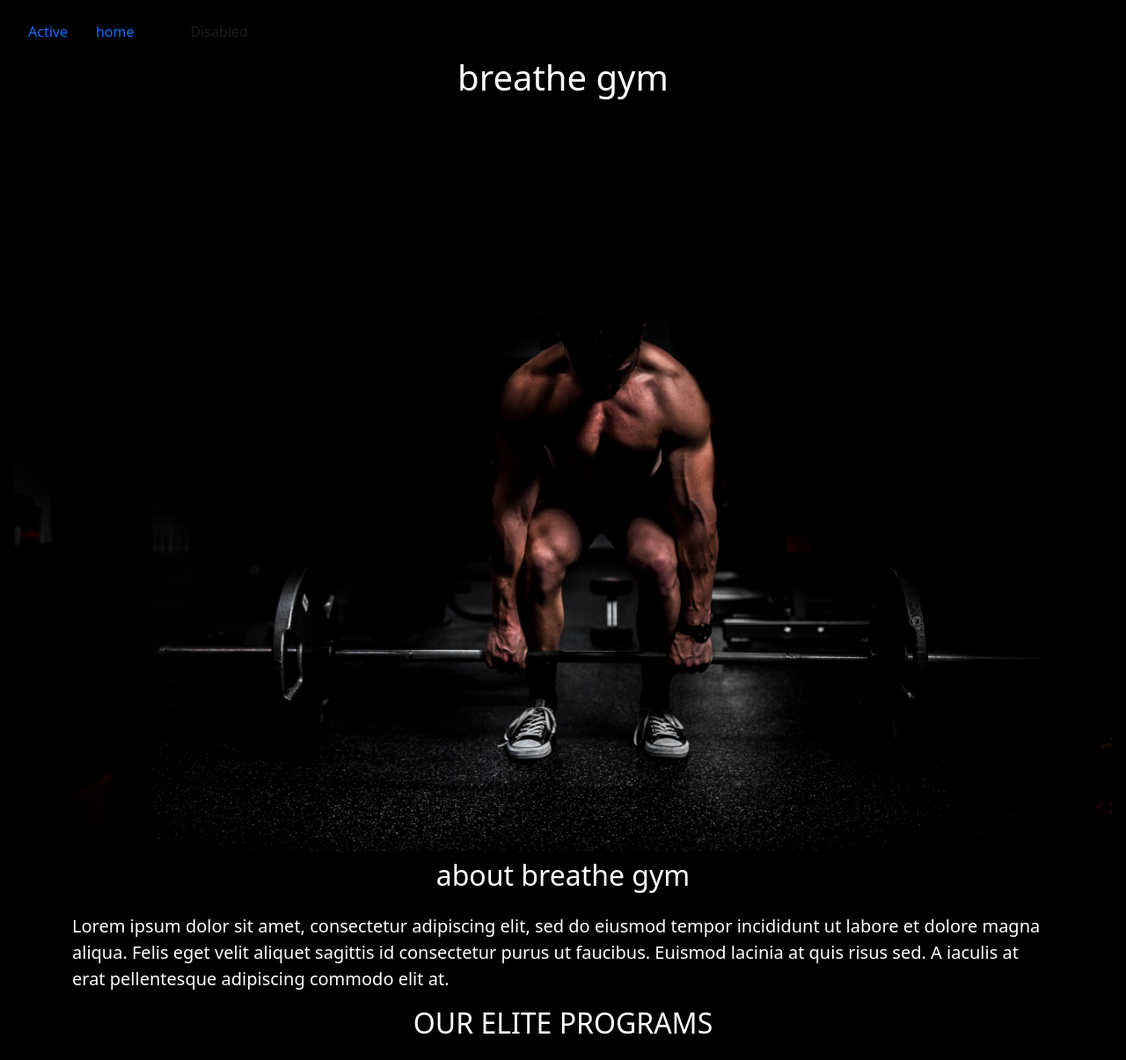
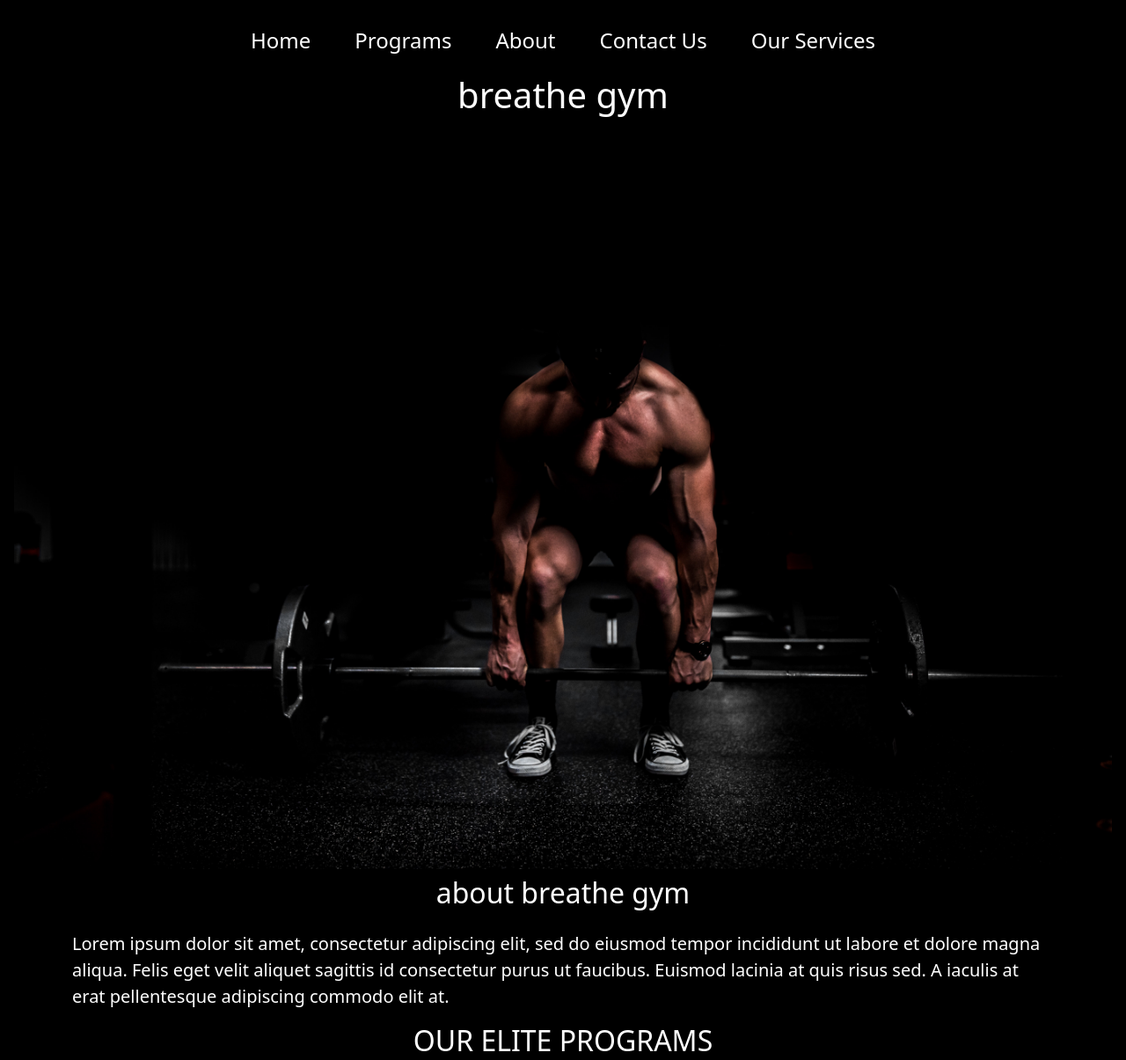
Before and after one commit to sidhr1h/mini-proj-website, a Flask app: page / in a window 1280 px wide. Shown: the top 1205 px of the page at 88% size. Run offline with Flask 2, Linux system fonts and the light colour scheme.

Commit message:
added nav bar

```diff
--- a/public/style.css
+++ /dev/null
@@ -1,3 +0,0 @@
-/*
-  Put your css here!
-*/
--- a/templates/home.html
+++ b/templates/home.html
@@ -11,6 +11,7 @@
   <meta charset="UTF-8">
   <meta http-equiv="X-UA-Compatible" content="IE=edge">
   <meta name="viewport" content="width=device-width, initial-scale=1.0">
+  <link rel="stylesheet" href="style.css">
   <title>project</title>
 </head>
 
@@ -18,20 +19,18 @@
 
 <div class="p-3 mb-2 bg-black text-white">
 
-  <ul class="nav justify-content-middle ">
-    <li class="nav-item">
-      <a class="nav-link active" aria-current="page" href="#">Active</a>
-    </li>
-    <li class="nav-item">
-      <a class="nav-link" href="#">home</a>
-    </li>
-    <li class="nav-item">
-      <a class="nav-link" href="#"></a>
-    </li>
-    <li class="nav-item">
-      <a class="nav-link disabled" aria-disabled="true">Disabled</a>
-    </li>
-  </ul>
+  <div class="container">
+    <nav class="nav">
+      <div id="home">Home</div>
+      <div id="prog"><a id="program" href="#programhead">Programs</a></div>
+      <div id="abt">About</div>
+      <div id="cnt">Contact Us</div>
+      <div id="serve">Our Services</div>
+    </nav>
+
+
+
+  </div>
 
 
 
@@ -46,7 +45,7 @@
   <p class="lead mt-4 mb-3" >Lorem ipsum dolor sit amet, consectetur adipiscing elit, sed do eiusmod tempor incididunt ut labore et dolore magna aliqua. Felis eget velit aliquet sagittis id consectetur purus ut faucibus. Euismod lacinia at quis risus sed. A iaculis at erat pellentesque adipiscing commodo elit at.</p>
 
 
-  <h2 class="text-center mt-2 mb-4">OUR ELITE PROGRAMS </h2>
+  <h2 id="programhead" class="text-center mt-2 mb-4">OUR ELITE PROGRAMS </h2>
 
  <!-- <p>first course</p>
   <button type="button" class="btn btn-dark">enroll now</button>
@@ -153,12 +152,13 @@
   <br><br><br>
 </div>
 
-<h2>Become Member</h2>
-<br><br>
 
 
 
-<div class="right">
+
+<div style="background-color: rgba(36, 35, 39, 0.531);" >
+<h2>Become Member</h2>
+<br>
 <form>
   <div class="row mb-3">
     <label for="inputEmail3" class="col-sm-2 col-form-label">Email</label>
@@ -209,23 +209,15 @@
 </form>
 </div>
 
-
-
-
-
-
   <br>
   <br>
   <div class = "text-center" >
     <button type="button" class="btn btn-secondary btn-lg">contact us</button>
 
-
-  <p class= "text-center mt-4 mb-2">copyright 2023 </p>
-
-
-
-
-
+  <footer class="foot">
+    <div class="cont">&copy; 2023 All Rights reserved.</div>
+    <div class="terms">Privacy Policy | Terms & Conditions</div>
+  </footer>
 
 </body>
 </div>
--- /dev/null
+++ b/templates/style.css
@@ -0,0 +1,125 @@
+*{
+    padding: 0;
+    margin: 0;
+    box-sizing: border-box;
+}
+
+.nav{
+    display: flex;
+    justify-content: center;
+    align-items: center;
+    font-size: 1.5rem;
+    gap: 50px;
+    height: 60px;
+    width: 100%;
+    background-color: black;
+
+}
+
+
+
+#home:hover{
+    display: flex;
+    justify-content: center;
+    align-items: center;
+    scale: 130%;
+    color: #3c3d47;
+    font-weight: 700;
+    background-color:bisque;
+    border-radius: 5px;
+    padding-right: 10px;
+    padding-left: 10px;
+    height: 60px;
+    transition-timing-function: ease-out;
+    transition-duration: 100ms;
+}
+#prog:hover{
+    display: flex;
+    justify-content: center;
+    align-items: center;
+    scale: 130%;
+    color: #3c3d47;
+    font-weight: 700;
+    background-color:bisque;
+    border-radius: 5px;
+    padding-right: 10px;
+    padding-left: 10px;
+    height: 60px;
+    transition-timing-function: ease-out;
+    transition-duration: 100ms;
+    text-decoration: none;
+}
+#abt:hover{
+    display: flex;
+    justify-content: center;
+    align-items: center;
+    scale: 130%;
+    color: #3c3d47;
+    font-weight: 700;
+    background-color:bisque;
+    border-radius: 5px;
+    padding-right: 10px;
+    padding-left: 10px;
+    height: 60px;
+    transition-timing-function: ease-out;
+    transition-duration: 100ms;
+}
+#cnt:hover{
+    display: flex;
+    justify-content: center;
+    align-items: center;
+    scale: 130%;
+    color: #3c3d47;
+    font-weight: 700;
+    background-color:bisque;
+    border-radius: 5px;
+    padding-right: 10px;
+    padding-left: 10px;
+    height: 60px;
+    transition-timing-function: ease-out;
+    transition-duration: 100ms;
+}
+#serve:hover{
+    display: flex;
+    justify-content: center;
+    align-items: center;
+    scale: 130%;
+    color: #3c3d47;
+    font-weight: 700;
+    background-color:bisque;
+    border-radius: 5px;
+    padding-right: 10px;
+    padding-left: 10px;
+    height: 60px;
+    transition-timing-function: ease-out;
+    transition-duration: 100ms;
+}
+
+#program{
+    text-decoration: none;
+    border: none;
+    color: white;
+}
+
+#program:hover{
+    color: #3c3d47;
+}
+.foot{
+    margin:20px;
+    background-color: black;
+    height: 60px;
+    display: flex;
+    align-items: center;
+    padding: 10px;
+
+}
+.cont{
+    color: white;
+    font-size: 1.2rem;
+}
+
+.terms{
+    color: white;
+    font-size: 1.2rem;
+    padding-left: 900px;
+}
```
